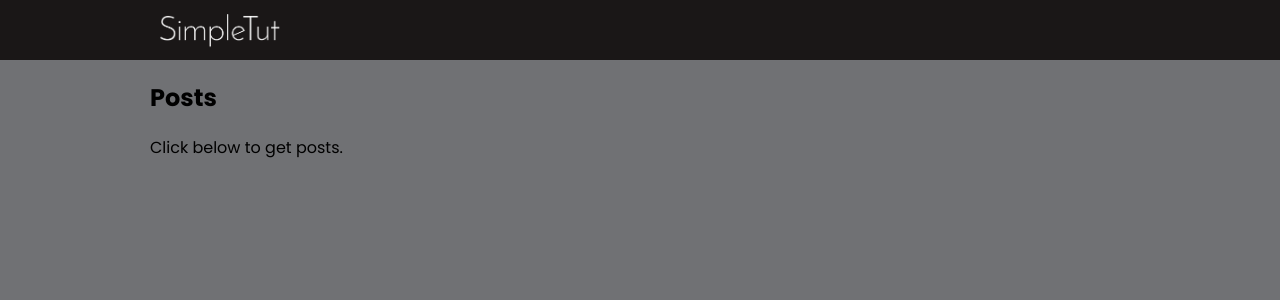
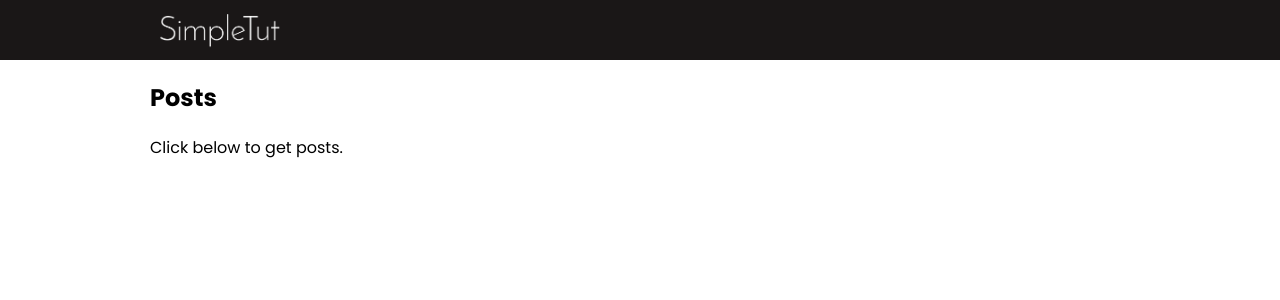
Before and after one commit to amrameen769/redx-enzyme, a React (Create React App) app: page / in a window 1280 px wide. Shown: the top 300 px of the page. Built offline with nearby package versions, Linux system fonts and the light colour scheme.

Commit message:
changed background color

```diff
--- a/src/app.scss
+++ b/src/app.scss
@@ -1,7 +1,7 @@
 body {
     margin: 0;
     padding: 0;
-    background: #707174;
+    background: #fff;
     font-family: "Poppins", sans-serif;
     font-size: 16px;
 }
```
